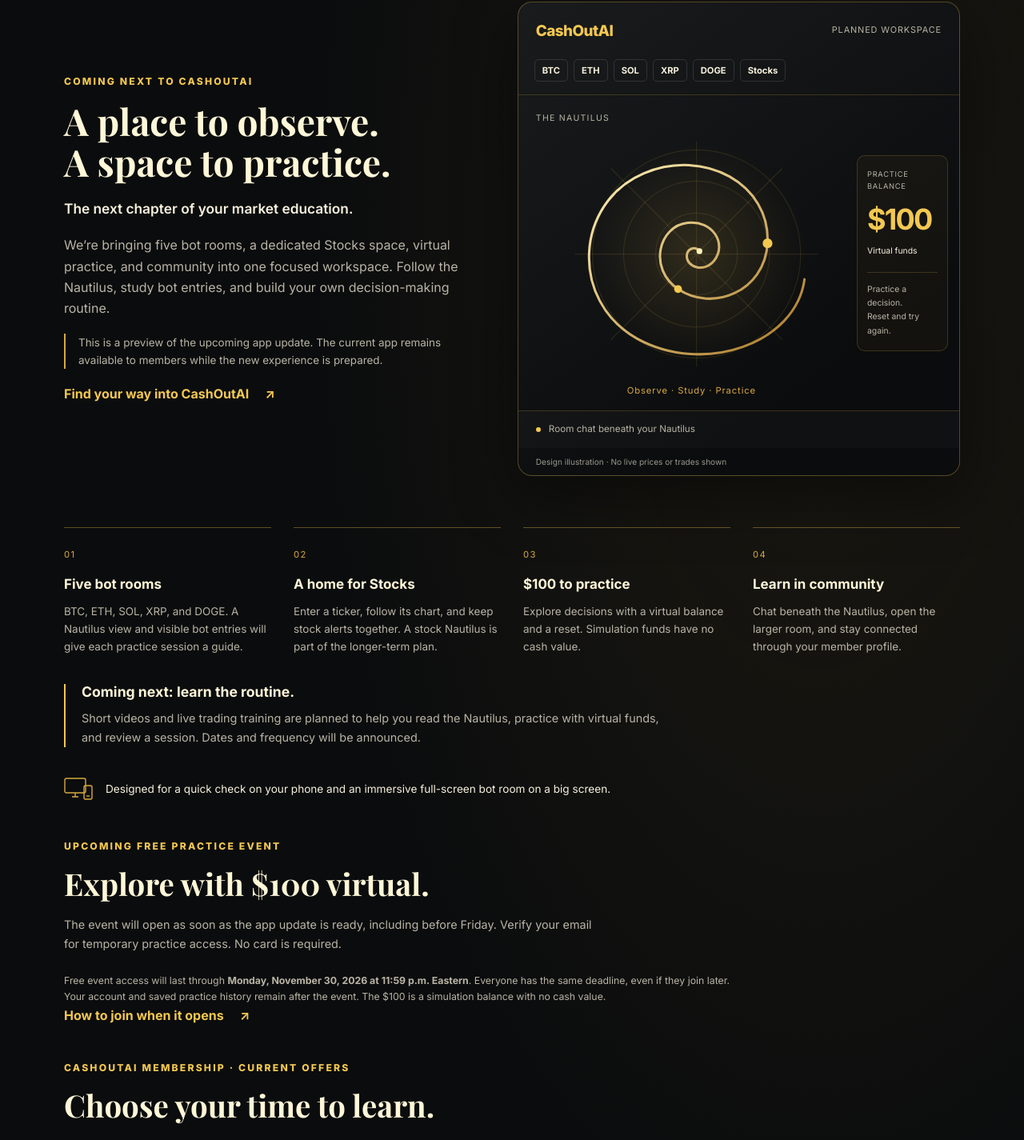
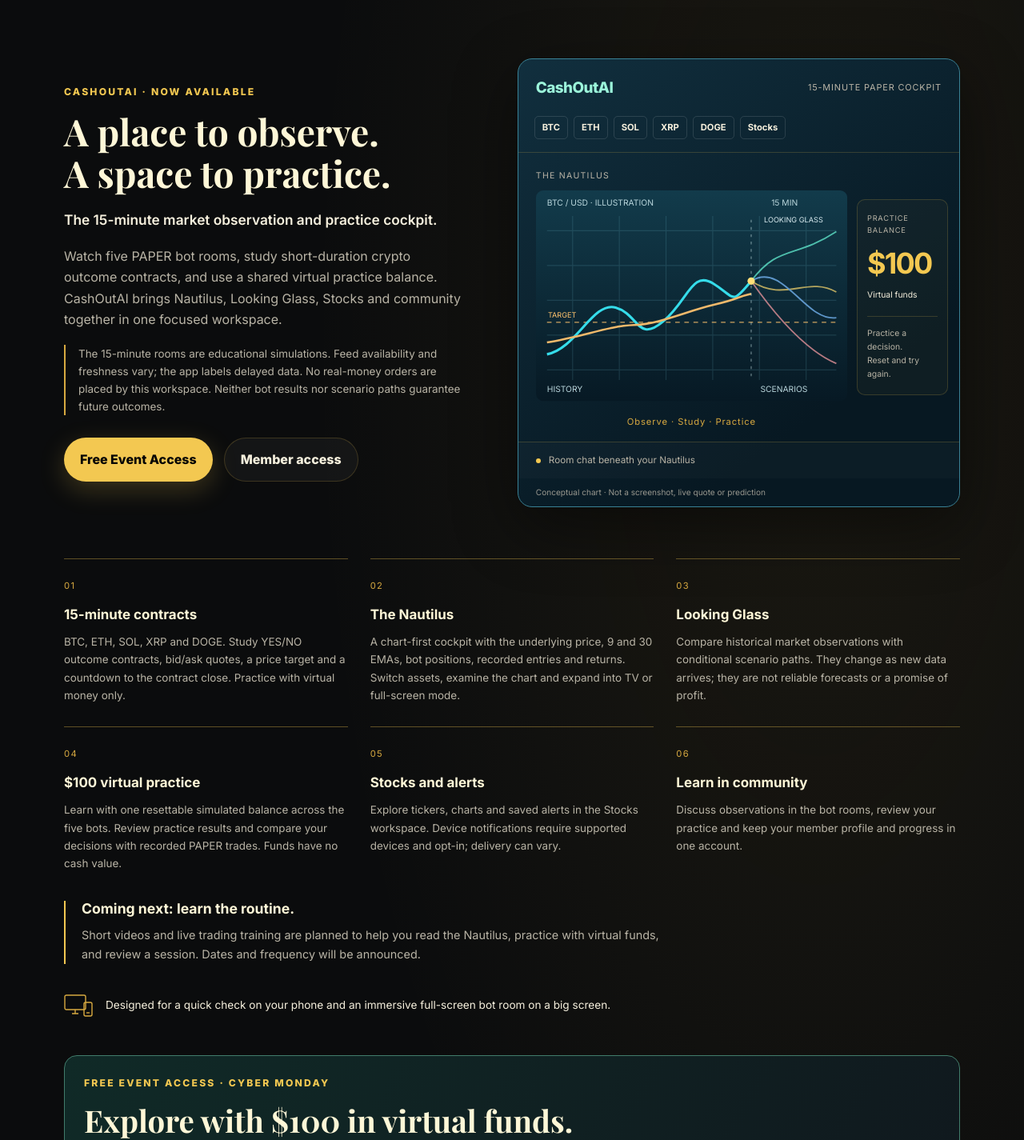
Before and after one commit to zenmillonario/zenmillionaires-site, a plain HTML site: page index.html in a window 1280 px wide. Shown: the part 893-2318 px from the top of the page at 80% size. Drawn offline with nearby package versions, Linux system fonts and the light colour scheme.

Commit message:
Launch CashOutAI event and Nautilus contract education on ZenMillionaires

```diff
--- a/index.html
+++ b/index.html
@@ -67,6 +67,12 @@
   </header>
 
   <main id="main-content">
+    <aside id="event-banner" class="event-banner" aria-label="CashOutAI event">
+      <div class="container event-banner-inner">
+        <div><strong data-event-title>CashOutAI · Cyber Monday practice event</strong><span data-event-copy> Event access through November 30, 2026, 11:59 p.m. Eastern. Check availability in the app.</span></div>
+        <a class="btn btn-primary" data-event-button href="https://cashoutai.app/">Check event access</a>
+      </div>
+    </aside>
     <section id="home" class="hero section">
       <div class="hero-bg"></div>
       <div class="container hero-grid">
@@ -83,7 +89,7 @@
             <a class="btn btn-primary" href="https://youtu.be/QE5QzEIZNV4?si=PZuiB79DjkMw1JbT" target="_blank" rel="noopener">Watch Free Class</a>
             <a class="btn btn-secondary" href="https://www.dropbox.com/scl/fo/5jlmeqv04ypduhrswylbz/AJ4El1LCYZRb_Wb5JkLIlLM?rlkey=5awrt4itdljdrpgrs2ec99zrf&e=1&dl=0" target="_blank" rel="noopener">Download Free eBook</a>
           </div>
-          <a class="hero-app-link" href="#app">Explore the next CashOutAI chapter <span aria-hidden="true">↗</span></a>
+          <a class="hero-app-link" href="#app">Explore CashOutAI · 15-minute contract rooms <span aria-hidden="true">↗</span></a>
         </div>
         <div class="hero-card reveal delay-1">
           <img src="images/hero-main.png" alt="Ariam Muiño at a tennis stadium with open arms" />
@@ -99,54 +105,53 @@
       <div class="container">
         <div class="app-intro">
           <div class="app-copy reveal">
-            <p class="eyebrow">Coming next to CashOutAI</p>
+            <p class="eyebrow">CashOutAI · Now available</p>
             <h2 id="app-heading">A place to observe.<br>A space to practice.</h2>
-            <p class="app-lead">The next chapter of your market education.</p>
+            <p class="app-lead">The 15-minute market observation and practice cockpit.</p>
             <p>
-              We’re bringing five bot rooms, a dedicated Stocks space, virtual practice,
-              and community into one focused workspace. Follow the Nautilus, study bot
-              entries, and build your own decision-making routine.
+              Watch five PAPER bot rooms, study short-duration crypto outcome contracts, and use
+              a shared virtual practice balance. CashOutAI brings Nautilus, Looking Glass,
+              Stocks and community together in one focused workspace.
             </p>
             <p class="app-release-note">
-              This is a preview of the upcoming app update. The current app remains
-              available to members while the new experience is prepared.
+              The 15-minute rooms are educational simulations. Feed availability and freshness
+              vary; the app labels delayed data. No real-money orders are placed by this workspace.
+              Neither bot results nor scenario paths guarantee future outcomes.
             </p>
-            <a class="app-text-link" href="#app-access">Find your way into CashOutAI <span aria-hidden="true">↗</span></a>
+            <div class="button-row"><a class="btn btn-primary" href="https://cashoutai.app/" data-event-button>Check event access</a><a class="btn btn-secondary" href="#app-access">Member access</a></div>
           </div>
 
           <figure class="app-preview reveal delay-1">
             <figcaption class="app-preview-caption">
               <span class="app-preview-brand">CashOutAI</span>
-              <span class="app-preview-status">Planned workspace</span>
+              <span class="app-preview-status">15-minute PAPER cockpit</span>
             </figcaption>
-            <ul class="app-room-labels" aria-label="Planned market rooms">
+            <ul class="app-room-labels" aria-label="Available market rooms">
               <li>BTC</li><li>ETH</li><li>SOL</li><li>XRP</li><li>DOGE</li><li>Stocks</li>
             </ul>
             <div class="app-preview-main">
               <div class="app-nautilus-visual">
                 <span class="app-visual-label">The Nautilus</span>
-                <svg viewBox="0 0 320 260" aria-hidden="true" focusable="false">
-                  <defs>
-                    <linearGradient id="app-spiral-gold" x1="0" y1="0" x2="1" y2="1">
-                      <stop offset="0" stop-color="#fff1b8" />
-                      <stop offset="1" stop-color="#a87826" />
-                    </linearGradient>
-                    <radialGradient id="app-spiral-glow">
-                      <stop offset="0" stop-color="#f3c851" stop-opacity=".14" />
-                      <stop offset="1" stop-color="#f3c851" stop-opacity="0" />
-                    </radialGradient>
-                  </defs>
-                  <circle cx="165" cy="132" r="114" fill="url(#app-spiral-glow)" />
-                  <g fill="none" stroke="#f3c851" stroke-opacity=".11">
-                    <circle cx="165" cy="132" r="107" />
-                    <circle cx="165" cy="132" r="75" />
-                    <circle cx="165" cy="132" r="42" />
-                    <path d="M40 132H290M165 16V248M77 44L253 220M77 220L253 44" />
+                <svg viewBox="0 0 340 230" aria-hidden="true" focusable="false">
+                  <defs><linearGradient id="cockpit-bg" x2="0" y2="1"><stop stop-color="#123b4b"/><stop offset="1" stop-color="#071924"/></linearGradient></defs>
+                  <rect width="340" height="230" rx="8" fill="url(#cockpit-bg)"/>
+                  <g stroke="#76c7d9" opacity=".16" stroke-width="1">
+                    <path d="M12 44H328M12 82H328M12 120H328M12 158H328M12 196H328M40 28V207M91 28V207M142 28V207M193 28V207M244 28V207M295 28V207"/>
                   </g>
-                  <path d="M276 158C267 224 173 257 104 219C34 180 40 79 111 49C173 23 241 60 238 121C235 171 181 192 146 168C115 147 126 103 156 100C181 97 197 121 183 139C173 151 155 146 155 134C155 127 163 123 168 129" fill="none" stroke="url(#app-spiral-gold)" stroke-width="2.5" stroke-linecap="round" />
-                  <circle cx="238" cy="121" r="5" fill="#f3c851" />
-                  <circle cx="146" cy="168" r="4" fill="#f3c851" />
-                  <circle cx="168" cy="129" r="3" fill="#fff1b8" />
+                  <g font-family="Inter, sans-serif" font-size="9" fill="#b9d6dc"><text x="12" y="17">BTC / USD · ILLUSTRATION</text><text x="257" y="17">15 MIN</text><text x="12" y="220">HISTORY</text><text x="245" y="220">SCENARIOS</text></g>
+                  <path d="M12 144H328" stroke="#ffc36d" stroke-dasharray="5 5" opacity=".8"/>
+                  <text x="13" y="139" font-size="8" fill="#ffc36d">TARGET</text>
+                  <path d="M12 179C44 173 62 121 87 128S111 167 139 143S170 87 194 102S213 126 235 99" fill="none" stroke="#35dcea" stroke-width="2.7"/>
+                  <path d="M12 166C51 160 79 148 107 147S164 132 194 125S217 117 235 113" fill="none" stroke="#f0b96b" stroke-width="2.3"/>
+                  <path d="M235 32V207" stroke="#d7f3f4" stroke-dasharray="3 5" opacity=".5"/>
+                  <g fill="none" stroke-width="1.6" opacity=".75">
+                    <path d="M235 99C265 59 282 75 328 45" stroke="#63eed1"/>
+                    <path d="M235 99C271 123 297 93 328 111" stroke="#edcf6b"/>
+                    <path d="M235 99C261 136 295 175 328 189" stroke="#ee979e"/>
+                    <path d="M235 99C270 77 294 144 328 139" stroke="#79bafa"/>
+                  </g>
+                  <circle cx="235" cy="99" r="4" fill="#ffdf78"/>
+                  <text x="249" y="35" fill="#d7e9ee" font-size="8">LOOKING GLASS</text>
                 </svg>
                 <span class="app-visual-footnote">Observe · Study · Practice</span>
               </div>
@@ -161,30 +166,40 @@
               <span class="app-chat-dot" aria-hidden="true"></span>
               <span>Room chat beneath your Nautilus</span>
             </div>
-            <p class="app-preview-footnote">Design illustration · No live prices or trades shown</p>
+            <p class="app-preview-footnote">Conceptual chart · Not a screenshot, live quote or prediction</p>
           </figure>
         </div>
 
-        <div class="app-features reveal" aria-label="Planned app features">
+        <div class="app-features reveal" aria-label="CashOutAI features">
           <article>
             <span class="app-feature-number" aria-hidden="true">01</span>
-            <h3>Five bot rooms</h3>
-            <p>BTC, ETH, SOL, XRP, and DOGE. A Nautilus view and visible bot entries will give each practice session a guide.</p>
+            <h3>15-minute contracts</h3>
+            <p>BTC, ETH, SOL, XRP and DOGE. Study YES/NO outcome contracts, bid/ask quotes, a price target and a countdown to the contract close. Practice with virtual money only.</p>
           </article>
           <article>
             <span class="app-feature-number" aria-hidden="true">02</span>
-            <h3>A home for Stocks</h3>
-            <p>Enter a ticker, follow its chart, and keep stock alerts together. A stock Nautilus is part of the longer-term plan.</p>
+            <h3>The Nautilus</h3>
+            <p>A chart-first cockpit with the underlying price, 9 and 30 EMAs, bot positions, recorded entries and returns. Switch assets, examine the chart and expand into TV or full-screen mode.</p>
           </article>
           <article>
             <span class="app-feature-number" aria-hidden="true">03</span>
-            <h3>$100 to practice</h3>
-            <p>Explore decisions with a virtual balance and a reset. Simulation funds have no cash value.</p>
+            <h3>Looking Glass</h3>
+            <p>Compare historical market observations with conditional scenario paths. They change as new data arrives; they are not reliable forecasts or a promise of profit.</p>
           </article>
           <article>
             <span class="app-feature-number" aria-hidden="true">04</span>
+            <h3>$100 virtual practice</h3>
+            <p>Learn with one resettable simulated balance across the five bots. Review practice results and compare your decisions with recorded PAPER trades. Funds have no cash value.</p>
+          </article>
+          <article>
+            <span class="app-feature-number" aria-hidden="true">05</span>
+            <h3>Stocks and alerts</h3>
+            <p>Explore tickers, charts and saved alerts in the Stocks workspace. Device notifications require supported devices and opt-in; delivery can vary.</p>
+          </article>
+          <article>
+            <span class="app-feature-number" aria-hidden="true">06</span>
             <h3>Learn in community</h3>
-            <p>Chat beneath the Nautilus, open the larger room, and stay connected through your member profile.</p>
+            <p>Discuss observations in the bot rooms, review your practice and keep your member profile and progress in one account.</p>
           </article>
         </div>
 
@@ -198,14 +213,14 @@
           <p>Designed for a quick check on your phone and an immersive full-screen bot room on a big screen.</p>
         </div>
 
-        <section id="app-practice-event" class="app-membership reveal" aria-labelledby="practice-event-heading">
+        <section id="app-practice-event" class="app-membership event-spotlight reveal" aria-labelledby="practice-event-heading">
           <div class="app-membership-heading">
-            <p class="eyebrow">Upcoming free practice event</p>
-            <h3 id="practice-event-heading">Explore with $100 virtual.</h3>
-            <p>The event will open as soon as the app update is ready, including before Friday. Verify your email for temporary practice access. No card is required.</p>
+            <p class="eyebrow" data-event-title>Cyber Monday practice event</p>
+            <h3 id="practice-event-heading">Explore with $100 in virtual funds.</h3>
+            <p data-event-copy>Check the app for free event availability. The shared deadline is November 30, 2026 at 11:59 p.m. Eastern.</p>
           </div>
-          <p class="membership-note">Free event access will last through <strong>Monday, November 30, 2026 at 11:59 p.m. Eastern</strong>. Everyone has the same deadline, even if they join later. Your account and saved practice history remain after the event. The $100 is a simulation balance with no cash value.</p>
-          <a class="app-text-link" href="#app-access">How to join when it opens <span aria-hidden="true">↗</span></a>
+          <p class="membership-note">Create an account with a username, email and password, then confirm your email and sign in. No credit card or manual approval is needed for eligible free event access. Your account and saved history remain afterward. Existing paid memberships keep their terms. The $100 is a simulation balance with no cash value.</p>
+          <a class="btn btn-primary" data-event-button href="https://cashoutai.app/">Check event access</a>
         </section>
 
         <section id="app-membership" class="app-membership reveal" aria-labelledby="membership-heading">
@@ -240,24 +255,24 @@
               <a class="btn btn-secondary" href="https://cashoutai.app/?join=lifetime" target="_blank" rel="noopener">Choose Lifetime <span class="visually-hidden">(opens a new tab)</span></a>
             </article>
           </div>
-          <p class="membership-note">Pay securely through Square. Our team reviews your payment and approves access, then sends a welcome email. Please use your CashOutAI account email at checkout. The workspace preview above shows the upcoming app update.</p>
+          <p class="membership-note">Pay securely through Square. Our team reviews your payment and approves access, then sends a welcome email. Please use your CashOutAI account email at checkout. The illustration above explains the available PAPER practice workspace.</p>
         </section>
 
         <div id="app-access" class="app-access reveal">
           <div class="app-access-heading">
             <p class="eyebrow">Your next step</p>
             <h3>Your account comes first.</h3>
-            <p>The free event will open with the app update. The free class and eBook remain available to everyone.</p>
+            <p>The free class and eBook remain available to everyone, independently of CashOutAI membership.</p>
           </div>
           <div class="app-entry">
             <h4>Already have an account?</h4>
             <p>Sign in with your existing CashOutAI account. You do not need to register again; your membership keeps its existing terms.</p>
-            <p>When the update opens, choose <strong>Use my existing account</strong> to join the event. If you cannot sign in, choose <strong>Recover existing account</strong> on the updated sign-in screen and use your registered email address.</p>
+            <p>While the event is open, choose <strong>Use my existing account</strong> to join the event. If you cannot sign in, choose <strong>Recover existing account</strong> on the updated sign-in screen and use your registered email address.</p>
             <a class="btn btn-primary" href="https://cashoutai.app/" target="_blank" rel="noopener">Member sign in <span class="visually-hidden">(opens a new tab)</span></a>
           </div>
           <div class="app-entry">
             <h4>New to CashOutAI?</h4>
-            <p>When the event opens, choose <strong>Create a practice account</strong> in the app. Open the newest verification email, confirm your email, then sign in with your username and password. No card is needed for free event access.</p>
+            <p>While the event is open, choose <strong>Free Event Access</strong> in the app. Open the newest verification email, confirm your email, then sign in with your username and password. No card is needed for free event access.</p>
             <p>For paid access, choose a membership above. Our team reviews your Square payment and approves the purchased term on the same account.</p>
             <a class="btn btn-secondary" href="https://cashoutai.app/" target="_blank" rel="noopener">Open CashOutAI <span class="visually-hidden">(opens a new tab)</span></a>
           </div>
@@ -343,7 +358,7 @@
           <article class="resource-card reveal delay-2"><h3>Risk Management</h3><p>Protect your capital before thinking about profit.</p></article>
           <article class="resource-card reveal"><h3>Trading Psychology</h3><p>Control emotion, avoid fear, and stop gambling behavior.</p></article>
           <article class="resource-card reveal delay-1"><h3>AI Tools</h3><p>Use technology as a guide, not as a replacement for wisdom.</p></article>
-          <article class="resource-card reveal delay-2"><h3>CashOutAI App</h3><p>Explore the next chapter: bot rooms, Stocks, virtual practice, and community.</p><a href="#app">Preview the app update</a></article>
+          <article class="resource-card reveal delay-2"><h3>CashOutAI App</h3><p>Explore 15-minute PAPER contracts, Nautilus, Looking Glass, Stocks and virtual practice.</p><a href="#app">Explore CashOutAI</a></article>
         </div>
         <div class="method-strip reveal">
           <img src="images/fibonacci-gain.png" alt="Fibonacci triangle gain example" />
@@ -428,7 +443,7 @@
             <p class="eyebrow">Currently developing</p>
             <h3>ARGUS AI</h3>
             <p>
-              Astral Regenerative Graphical Understanding Sentinels — CashOutAi. A new Astro AI version for profitable investments,
+              Astral Regenerative Graphical Understanding Sentinels — CashOutAi. A market education and research tool,
               modeled after Fibonacci orbital mechanics and Nikola Tesla's 3, 6, 9 numbers.
             </p>
             <p>
--- a/script.js
+++ b/script.js
@@ -53,3 +53,24 @@ if ('IntersectionObserver' in window && !reduceMotion) {
 } else {
   revealItems.forEach((item) => item.classList.add('visible'));
 }
+
+// The website is informational. The app's server remains the access authority.
+const eventCutoff = Date.parse('2026-12-01T05:00:00Z');
+const eventStart = Date.parse('2026-11-27T08:50:44Z');
+function updateEventInvitation() {
+  const now = Date.now();
+  const open = now >= eventStart && now < eventCutoff;
+  const ended = now >= eventCutoff;
+  document.querySelectorAll('[data-event-title]').forEach(el => {
+    el.textContent = ended ? 'CashOutAI · Practice event ended' : open ? 'Free Event Access · Cyber Monday' : 'CashOutAI · Practice event';
+  });
+  document.querySelectorAll('[data-event-copy]').forEach(el => {
+    el.textContent = ended ? 'The free event has ended. Your account stays saved; sign in to see membership options.' : open ? 'Free through Monday, November 30, 2026 at 11:59 p.m. Eastern. No card required. Check current availability in the app.' : 'Check the app for event availability.';
+  });
+  document.querySelectorAll('[data-event-button]').forEach(el => {
+    el.textContent = ended ? 'Open CashOutAI' : open ? 'Free Event Access' : 'Check event access';
+  });
+}
+updateEventInvitation();
+window.addEventListener('focus', updateEventInvitation);
+window.setInterval(updateEventInvitation, 30000);
--- a/style.css
+++ b/style.css
@@ -586,3 +586,18 @@ section[id], #app-access { scroll-margin-top: 94px; }
   .membership-price { font-size: 2.4rem; }
   .membership-term { margin-bottom: 20px; }
 }
+
+/* Live event entry and chart-first app illustration. */
+.event-banner { background:linear-gradient(105deg,#12352f,#0c1923); border-bottom:1px solid #427b69; color:#e7fff5; padding:12px 0; }
+.event-banner-inner { display:flex; align-items:center; justify-content:space-between; gap:18px; }
+.event-banner-inner strong { display:block; color:#abf4d9; font-size:.95rem; }
+.event-banner-inner span { display:block; font-size:.79rem; line-height:1.5; color:#c0d7d3; }
+.event-banner .btn { white-space:nowrap; min-height:44px; padding:10px 19px; }
+.event-spotlight { padding:24px; border:1px solid #417c6b; border-radius:16px; background:linear-gradient(120deg,#102a27,#10171d); }
+.event-spotlight .btn { margin-top:18px; min-height:44px; }
+.app-preview { background:linear-gradient(145deg,#112f3e,#071822 75%); border-color:#398195; }
+.app-preview-brand { color:#9bf4da; }
+.app-nautilus-visual svg { margin:10px 0; }
+.app-features { grid-template-columns:repeat(3,minmax(0,1fr)); }
+@media(max-width:980px) { .app-features { grid-template-columns:repeat(2,minmax(0,1fr)); } }
+@media(max-width:640px) { .event-banner-inner { align-items:stretch; flex-direction:column; gap:10px; } .event-banner .btn { text-align:center; } .event-spotlight {padding:18px;} }
```
Also changed, not shown: 1 other file.
